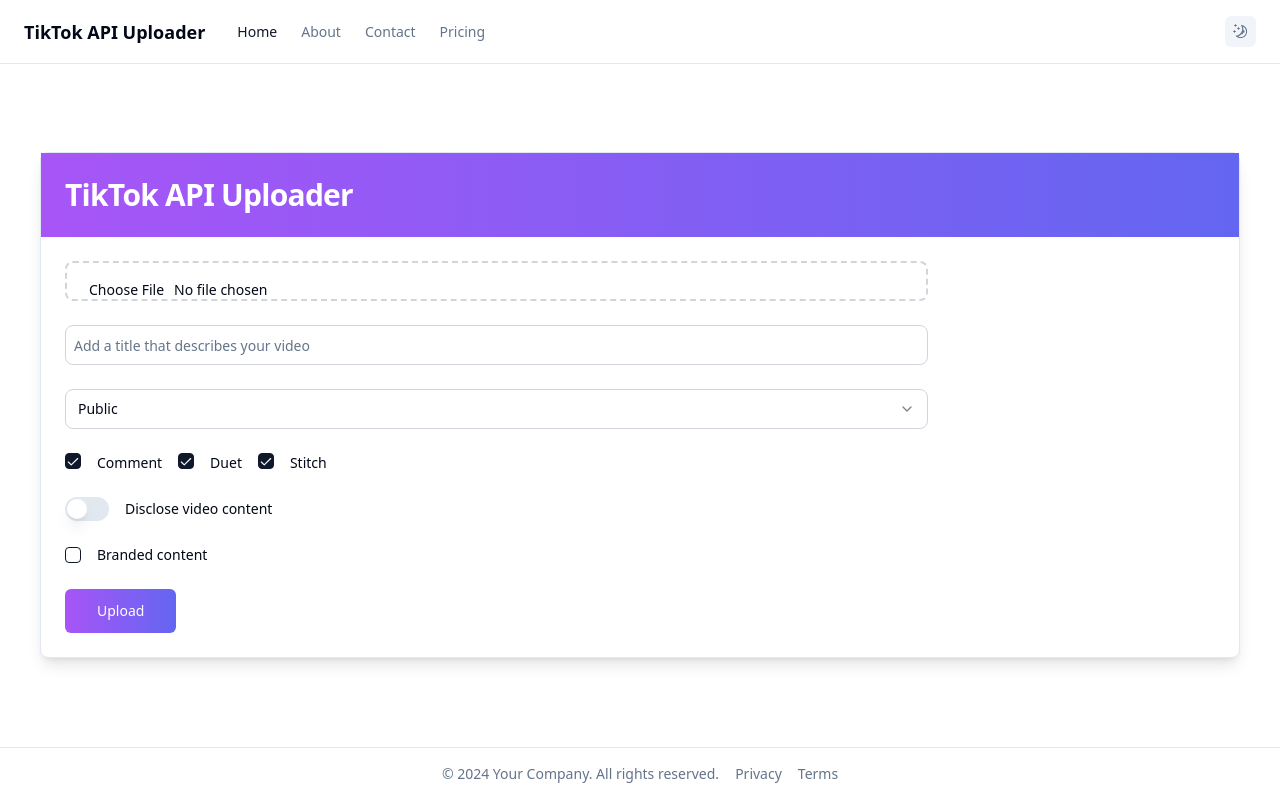
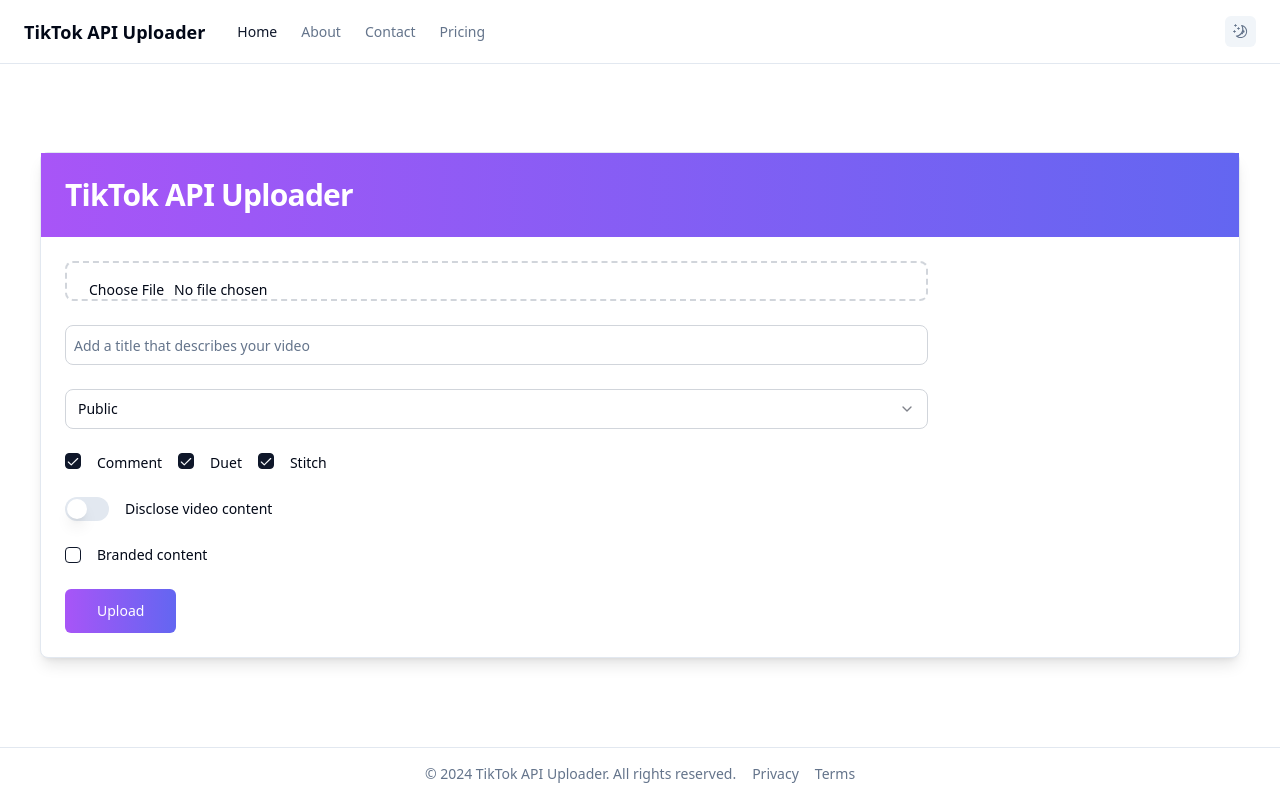
Before and after one commit to altanlabs/pova-2, a React (Vite) app: page / in a window 1280 px wide. Built offline with nearby package versions, Linux system fonts and the light colour scheme; what @radix-ui/themes would draw is missing.

Commit message:
Update footer text to 'TikTok API Uploader'.

```diff
--- a/src/layout.tsx
+++ b/src/layout.tsx
@@ -84,7 +84,7 @@
 };
 
 const DefaultFooter: FooterProps = {
-  text: "© 2024 Your Company. All rights reserved.",
+  text: "© 2024 TikTok API Uploader. All rights reserved.",
   links: [
     { label: "Privacy", href: "/privacy" },
     { label: "Terms", href: "/terms" },
```
